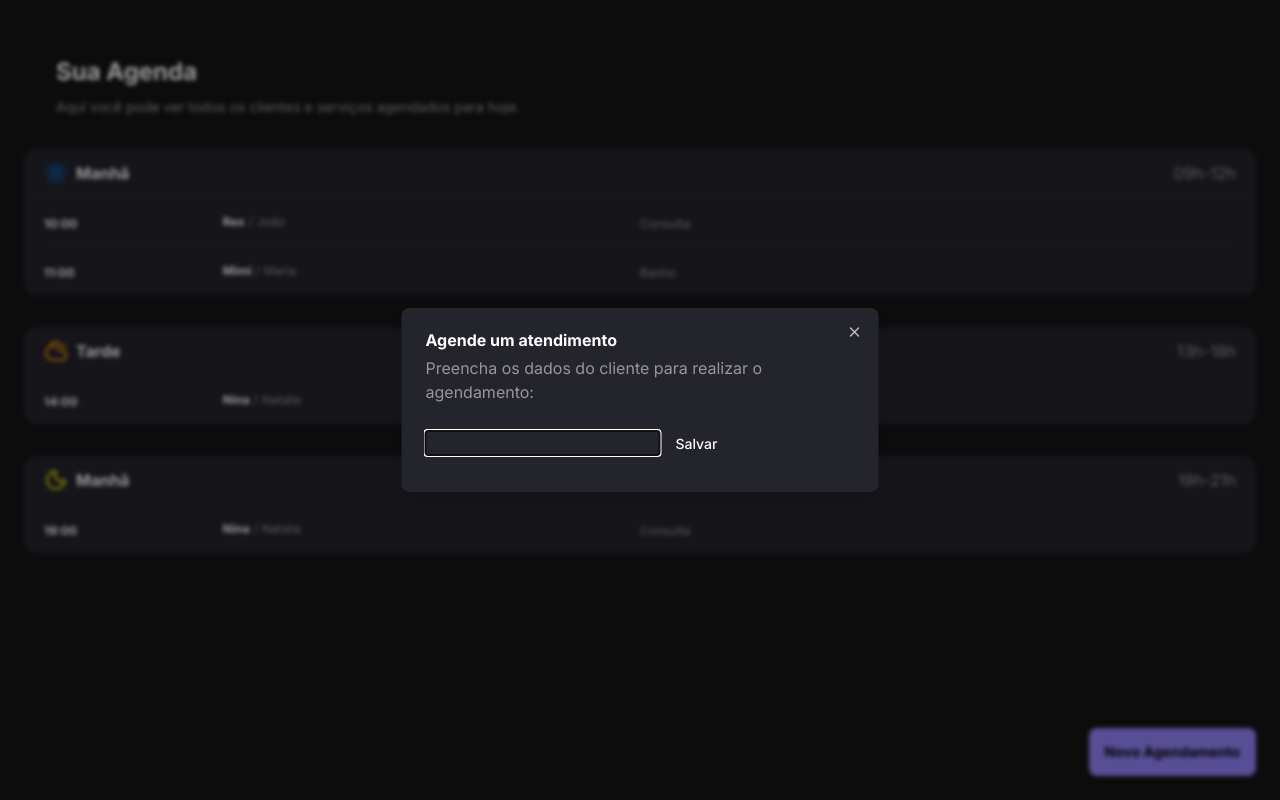
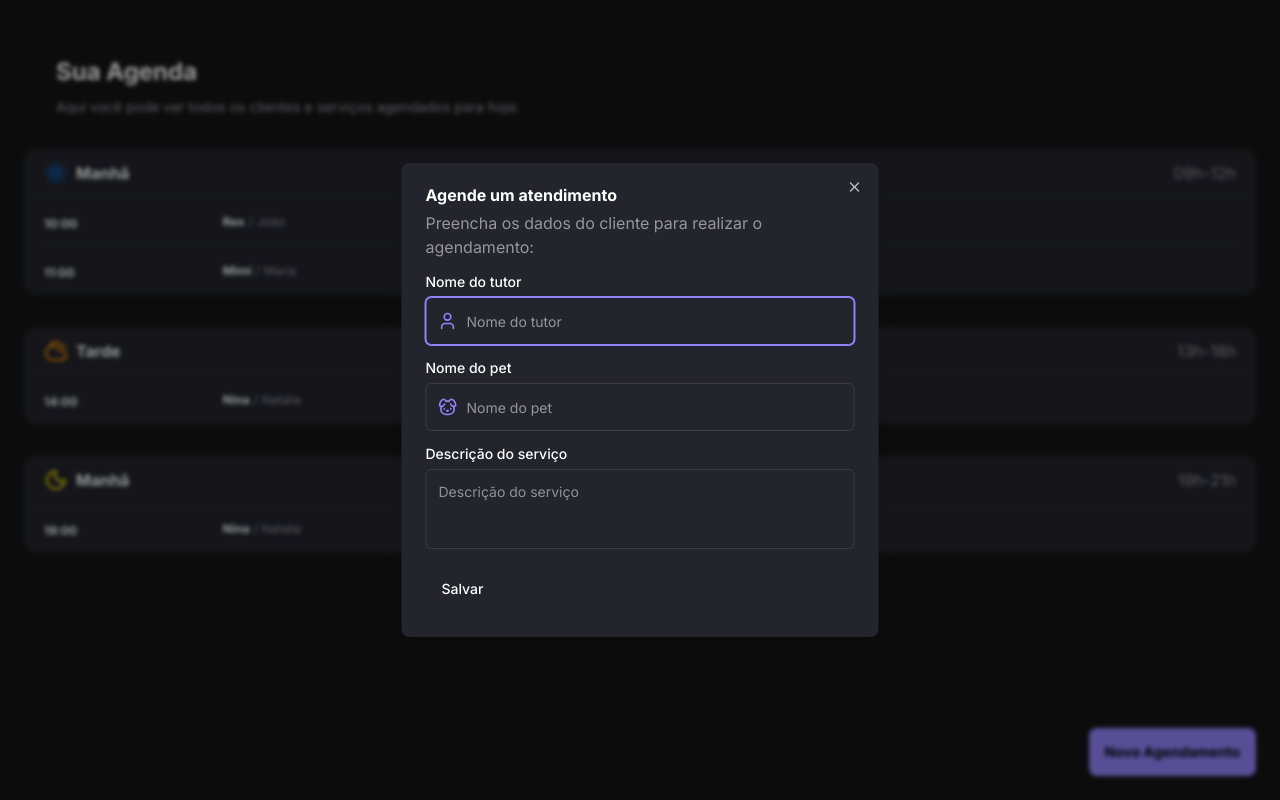
Before and after one commit to jullianedipaula/next-curso-pet-shop, a Next.js app: page / in a window 1280 px wide. Both pictures are taken after a click on the button "Novo Agendamento". Built offline with nearby package versions, Linux system fonts and the light colour scheme.

Commit message:
:sparkles: feat: Criando os Inputs

```diff
--- a/src/components/appointment-form/appointment-form.tsx
+++ b/src/components/appointment-form/appointment-form.tsx
@@ -9,11 +9,21 @@
   DialogTrigger,
 } from '@/components/ui/dialog'
 import { Button } from '@/components/ui/button'
-import * as z from 'zod'
+import {
+  Form,
+  FormControl,
+  FormField,
+  FormItem,
+  FormLabel,
+  FormMessage,
+} from '@/components/ui/form'
+import { Textarea } from '@/components/ui/textarea'
+import { Input } from '@/components/ui/input'
+import z from 'zod'
 
 import { useForm } from 'react-hook-form'
 import { zodResolver } from '@hookform/resolvers/zod'
-import { Form } from '../ui/form'
+import { Dog, User } from 'lucide-react'
 
 const appointmentFormSchema = z.object({
   tutorName: z.string().min(3, 'O nome do tutor é obrigatório'),
@@ -58,8 +68,78 @@
         </DialogHeader>
 
         <Form {...form}>
-          <form onSubmit={form.handleSubmit(onSubmit)}>
-            <input {...form.register('tutorName')} type="text" />
+          <form onSubmit={form.handleSubmit(onSubmit)} className="space-y-4">
+            <FormField
+              control={form.control}
+              name="tutorName"
+              render={({ field }) => (
+                <FormItem>
+                  <FormLabel className="text-label-medium-size text-content-primary">
+                    Nome do tutor
+                  </FormLabel>
+                  <FormControl>
+                    <div className="relative">
+                      <User
+                        className="absolute left-3 top-1/2 -translate-y-1/2 transform text-content-brand"
+                        size={20}
+                      />
+                      <Input
+                        placeholder="Nome do tutor"
+                        className="pl-10"
+                        {...field}
+                      />
+                    </div>
+                  </FormControl>
+                  <FormMessage />
+                </FormItem>
+              )}
+            />
+
+            <FormField
+              control={form.control}
+              name="petName"
+              render={({ field }) => (
+                <FormItem>
+                  <FormLabel className="text-label-medium-size text-content-primary">
+                    Nome do pet
+                  </FormLabel>
+                  <FormControl>
+                    <div className="relative">
+                      <Dog
+                        className="absolute left-3 top-1/2 -translate-y-1/2 transform text-content-brand"
+                        size={20}
+                      />
+                      <Input
+                        placeholder="Nome do pet"
+                        className="pl-10"
+                        {...field}
+                      />
+                    </div>
+                  </FormControl>
+                  <FormMessage />
+                </FormItem>
+              )}
+            />
+
+            <FormField
+              control={form.control}
+              name="description"
+              render={({ field }) => (
+                <FormItem>
+                  <FormLabel className="text-label-medium-size text-content-primary">
+                    Descrição do serviço
+                  </FormLabel>
+                  <FormControl>
+                    <Textarea
+                      placeholder="Descrição do serviço"
+                      className="resize-none"
+                      {...field}
+                    />
+                  </FormControl>
+                  <FormMessage />
+                </FormItem>
+              )}
+            />
 
             <Button type="submit">Salvar</Button>
           </form>
--- /dev/null
+++ b/src/components/ui/input.tsx
@@ -0,0 +1,22 @@
+import * as React from 'react'
+
+import { cn } from '@/lib/utils'
+
+function Input({ className, type, ...props }: React.ComponentProps<'input'>) {
+  return (
+    <input
+      type={type}
+      data-slot="input"
+      className={cn(
+        'flex h-12 w-full rounded-md border border-border-primary bg-background-tertiary px-3 py-2 text-sm text-content-primary ring-offset-background file:border-0 file:bg-transparent file:text-sm file:font-medium placeholder:text-content-secondary focus-visible:outline-none focus-visible:ring-1 focus-visible:ring-offset-0 focus-visible:ring-border-brand disabled:cursor-not-allowed disabled:opacity-50',
+        'hover:border-border-secondary',
+        'focus:border-border-brand focus-visible:border-border-brand',
+        'aria-invalid:ring-destructive/20 aria-invalid:border-destructive',
+        className
+      )}
+      {...props}
+    />
+  )
+}
+
+export { Input }
--- /dev/null
+++ b/src/components/ui/textarea.tsx
@@ -0,0 +1,23 @@
+import * as React from 'react'
+
+import { cn } from '@/lib/utils'
+
+export type TextareaProps = React.TextareaHTMLAttributes<HTMLTextAreaElement>
+
+const Textarea = React.forwardRef<HTMLTextAreaElement, TextareaProps>(
+  ({ className, ...props }, ref) => {
+    return (
+      <textarea
+        className={cn(
+          'flex min-h-20 w-full rounded-md border border-border-primary bg-background-tertiary px-3 py-3 text-sm ring-offset-background placeholder:text-muted-foreground focus-visible:outline-none focus-visible:ring-1 focus-visible:ring-offset-0 focus-visible:ring-border-brand disabled:cursor-not-allowed disabled:opacity-50 hover:border-border-secondary',
+          className
+        )}
+        ref={ref}
+        {...props}
+      />
+    )
+  }
+)
+Textarea.displayName = 'Textarea'
+
+export { Textarea }
```
Also changed, not shown: 1 other file (tests, documents, lock files or other folders).
